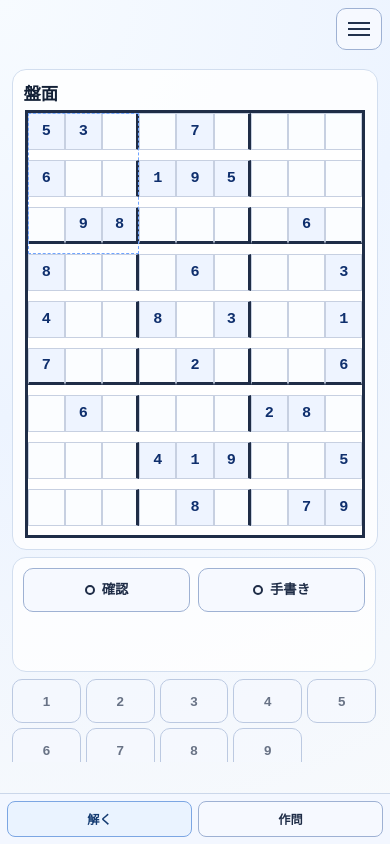
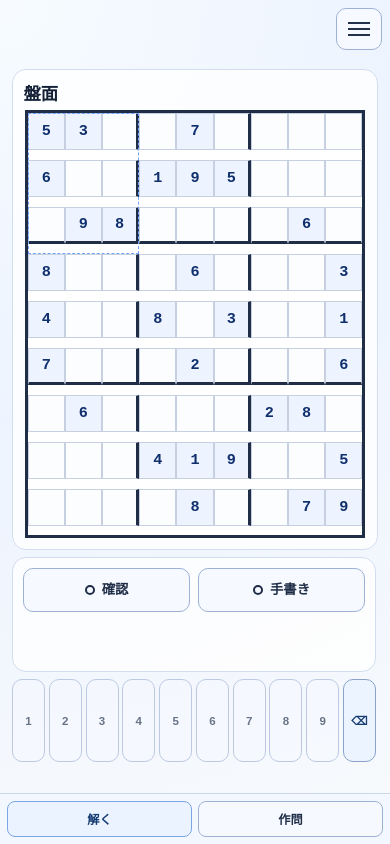
Before and after one commit to shgnaka/sudoku-display, a React (Vite) app: page /#/solve in a window 390 px wide. Built offline with nearby package versions, Linux system fonts and the light colour scheme.

Commit message:
feat: improve sheet number input UX and accessibility

```diff
--- a/src/App.css
+++ b/src/App.css
@@ -197,6 +197,18 @@ body.review-scroll-lock {
   margin: 0;
   color: var(--text-muted);
   font-size: 0.9rem;
+}
+
+.visually-hidden {
+  position: absolute;
+  width: 1px;
+  height: 1px;
+  padding: 0;
+  margin: -1px;
+  overflow: hidden;
+  clip: rect(0, 0, 0, 0);
+  white-space: nowrap;
+  border: 0;
 }
 
 .review-mode-message {
@@ -455,6 +467,10 @@ button.sudoku-cell:disabled {
   cursor: default;
 }
 
+button.sudoku-cell[aria-disabled="true"] {
+  cursor: default;
+}
+
 .sudoku-cell[data-col="2"],
 .sudoku-cell[data-col="5"] {
   border-right: 3px solid #1f2d47;
@@ -493,25 +509,29 @@ button.sudoku-cell:disabled {
 }
 
 .solve-number-pad {
-  display: grid;
-  grid-template-columns: 1fr auto;
-  gap: 0.45rem;
+  display: flex;
   align-items: stretch;
 }
 
 .solve-number-pad-grid {
   display: grid;
-  grid-template-columns: repeat(9, minmax(0, 1fr));
+  grid-template-columns: repeat(10, minmax(0, 1fr));
   gap: 0.32rem;
+  width: 100%;
 }
 
 .solve-number-pad button {
-  min-height: 44px;
+  min-height: clamp(36px, 8vw, 44px);
+  min-width: 0;
   padding: 0.2rem;
+  font-size: clamp(0.72rem, 2.8vw, 0.98rem);
 }
 
-.solve-number-pad .clear {
-  min-width: 4.3rem;
+.solve-number-pad .backspace {
+  border-color: #8aa2c9;
+  background: #ecf4ff;
+  color: #173e72;
+  font-weight: 700;
 }
 
 .ink-overlay {
@@ -735,11 +755,8 @@ button.sudoku-cell:disabled {
     width: 100%;
   }
 
-  .solve-number-pad {
-    grid-template-columns: 1fr;
-  }
-
   .solve-number-pad-grid {
-    grid-template-columns: repeat(5, minmax(0, 1fr));
+    grid-template-columns: repeat(10, minmax(0, 1fr));
+    gap: 0.24rem;
   }
 }
--- a/src/components/SolveNumberPad.tsx
+++ b/src/components/SolveNumberPad.tsx
@@ -1,19 +1,19 @@
 interface SolveNumberPadProps {
-  disabled: boolean;
+  numberDisabled: boolean;
   onNumber: (value: number) => void;
-  onClear: () => void;
+  onBackspace: () => void;
 }
 
 const NUMBER_KEYS = [1, 2, 3, 4, 5, 6, 7, 8, 9] as const;
 
-export function SolveNumberPad({ disabled, onNumber, onClear }: SolveNumberPadProps): JSX.Element {
+export function SolveNumberPad({ numberDisabled, onNumber, onBackspace }: SolveNumberPadProps): JSX.Element {
   return (
     <section aria-label="数字入力" className="solve-number-pad" role="region">
       <div className="solve-number-pad-grid">
         {NUMBER_KEYS.map((value) => (
           <button
             aria-label={`数字 ${value}`}
-            disabled={disabled}
+            disabled={numberDisabled}
             key={value}
             onClick={() => onNumber(value)}
             type="button"
@@ -21,10 +21,15 @@ export function SolveNumberPad({ disabled, onNumber, onClear }: SolveNumberPadPr
             {value}
           </button>
         ))}
+        <button
+          aria-label="数字を消去"
+          className="backspace"
+          onClick={onBackspace}
+          type="button"
+        >
+          ⌫
+        </button>
       </div>
-      <button aria-label="数字消去" className="clear" disabled={disabled} onClick={onClear} type="button">
-        消去
-      </button>
     </section>
   );
 }
--- a/src/components/SudokuCell.tsx
+++ b/src/components/SudokuCell.tsx
@@ -13,7 +13,7 @@ interface SudokuCellProps {
   onChange: (row: number, col: number, value: number | null) => void;
   onBlurCell?: () => void;
   onFocusCell?: () => void;
-  onSelect?: (row: number, col: number) => void;
+  onSelect?: (row: number, col: number, isEditable: boolean) => void;
 }
 
 export function SudokuCell({
@@ -32,6 +32,7 @@ export function SudokuCell({
     .filter(Boolean)
     .join(" ");
   const isReadOnly = cell.origin === "given" || disabled;
+  const isEditable = cell.origin !== "given" && !disabled;
 
   const handleChange = (rawValue: string): void => {
     if (isReadOnly) {
@@ -67,21 +68,21 @@ export function SudokuCell({
   };
 
   const handleSelect = (): void => {
-    if (isReadOnly) {
+    if (disabled) {
       return;
     }
 
-    onSelect?.(row, col);
+    onSelect?.(row, col, isEditable);
   };
 
   if (inputMode === "sheet") {
     return (
       <button
         aria-label={`r${row + 1}c${col + 1}`}
+        aria-disabled={isReadOnly}
         className={className}
         data-col={col}
         data-row={row}
-        disabled={isReadOnly}
         onClick={handleSelect}
         tabIndex={disabled ? -1 : undefined}
         type="button"
--- a/src/components/SudokuGrid.tsx
+++ b/src/components/SudokuGrid.tsx
@@ -16,7 +16,7 @@ interface SudokuGridProps {
   onCellChange: (row: number, col: number, value: number | null) => void;
   onCellBlur?: () => void;
   onCellFocus?: () => void;
-  onCellSelect?: (row: number, col: number) => void;
+  onCellSelect?: (row: number, col: number, isEditable: boolean) => void;
 }
 
 export function SudokuGrid({
--- a/src/pages/SolvePage.tsx
+++ b/src/pages/SolvePage.tsx
@@ -1,4 +1,4 @@
-import { useEffect, useRef, useState } from "react";
+import { useCallback, useEffect, useRef, useState } from "react";
 import type { CSSProperties } from "react";
 import { InkActionFloatBar } from "../components/InkActionFloatBar";
 import { InkOverlay } from "../components/InkOverlay";
@@ -41,6 +41,8 @@ export function SolvePage(): JSX.Element {
   const isMobileViewport = useIsMobileViewport();
   const isSheetInputViewport = useSolveInputSheetViewport();
   const [selectedCell, setSelectedCell] = useState<SelectedCell | null>(null);
+  const [sheetA11yMessage, setSheetA11yMessage] = useState("");
+  const solvePageRef = useRef<HTMLDivElement | null>(null);
   const boardSlotRef = useRef<HTMLDivElement | null>(null);
   const boardFitSize = useBoardFitSize(boardSlotRef, { enabled: !isMobileViewport });
   const inputMode = isSheetInputViewport ? "sheet" : "keyboard";
@@ -51,13 +53,36 @@ export function SolvePage(): JSX.Element {
   });
   useReviewScrollLock(isReviewMode);
 
+  const announceSheetMessage = useCallback((message: string): void => {
+    setSheetA11yMessage((previous) => {
+      if (previous === message) {
+        return previous;
+      }
+
+      return message;
+    });
+  }, []);
+
+  const describeCurrentCell = (row: number, col: number): string => {
+    const cell = board[row]?.[col];
+    if (!cell || cell.value === null) {
+      return `${row + 1}行${col + 1}列を選択。現在は空です。`;
+    }
+
+    return `${row + 1}行${col + 1}列を選択。現在の値は ${cell.value} です。`;
+  };
+
   useEffect(() => {
-    if (!isSheetInputViewport || !isInkMode) {
+    if (inputMode !== "sheet") {
+      setSelectedCell(null);
       return;
     }
 
-    setSelectedCell(null);
-  }, [isInkMode, isSheetInputViewport]);
+    if (isInkMode || isReviewMode) {
+      setSelectedCell(null);
+      announceSheetMessage("セル選択を解除しました。");
+    }
+  }, [announceSheetMessage, inputMode, isInkMode, isReviewMode]);
 
   useEffect(() => {
     if (inputMode !== "sheet") {
@@ -73,18 +98,61 @@ export function SolvePage(): JSX.Element {
     }
 
     handleCellChange(selectedCell.row, selectedCell.col, value);
+    announceSheetMessage(`${selectedCell.row + 1}行${selectedCell.col + 1}列を ${value} にしました。`);
   };
 
-  const handleNumberPadClear = (): void => {
+  const handleNumberPadBackspace = (): void => {
     if (!selectedCell || isReviewMode) {
       return;
     }
 
     handleCellChange(selectedCell.row, selectedCell.col, null);
+    announceSheetMessage(`${selectedCell.row + 1}行${selectedCell.col + 1}列を空にしました。`);
   };
 
+  useEffect(() => {
+    if (inputMode !== "sheet" || selectedCell === null) {
+      return;
+    }
+
+    const root = solvePageRef.current;
+    if (!root) {
+      return;
+    }
+
+    const onPointerDown = (event: Event): void => {
+      const target = event.target as Element | null;
+      if (!target) {
+        return;
+      }
+
+      if (target.closest(".sudoku-cell") || target.closest(".solve-number-pad")) {
+        return;
+      }
+
+      setSelectedCell(null);
+      announceSheetMessage("セル選択を解除しました。");
+    };
+
+    root.addEventListener("pointerdown", onPointerDown, true);
+    root.addEventListener("mousedown", onPointerDown, true);
+    root.addEventListener("touchstart", onPointerDown, true);
+    root.addEventListener("click", onPointerDown, true);
+    return () => {
+      root.removeEventListener("pointerdown", onPointerDown, true);
+      root.removeEventListener("mousedown", onPointerDown, true);
+      root.removeEventListener("touchstart", onPointerDown, true);
+      root.removeEventListener("click", onPointerDown, true);
+    };
+  }, [announceSheetMessage, inputMode, selectedCell]);
+
   return (
-    <div className="solve-page" style={{ "--keyboard-inset": `${keyboardInset}px` } as CSSProperties}>
+    <div className="solve-page" ref={solvePageRef} style={{ "--keyboard-inset": `${keyboardInset}px` } as CSSProperties}>
+      {inputMode === "sheet" && (
+        <p aria-atomic="true" aria-live="polite" className="visually-hidden">
+          {sheetA11yMessage}
+        </p>
+      )}
       {errorMessage && (
         <p aria-live="polite" className="error-message" role="alert">
           {errorMessage}
@@ -109,8 +177,22 @@ export function SolvePage(): JSX.Element {
               onCellFocus={inputMode === "keyboard" ? () => setIsGridEditing(true) : undefined}
               onCellSelect={
                 inputMode === "sheet"
-                  ? (row, col) => {
-                      setSelectedCell({ row, col });
+                  ? (row, col, isEditable) => {
+                      if (!isEditable) {
+                        setSelectedCell(null);
+                        announceSheetMessage("セル選択を解除しました。");
+                        return;
+                      }
+
+                      setSelectedCell((current) => {
+                        if (current?.row === row && current.col === col) {
+                          announceSheetMessage("セル選択を解除しました。");
+                          return null;
+                        }
+
+                        announceSheetMessage(describeCurrentCell(row, col));
+                        return { row, col };
+                      });
                     }
                   : undefined
               }
@@ -163,8 +245,8 @@ export function SolvePage(): JSX.Element {
         <section className="solve-input-sheet-slot">
           {!isInkMode ? (
             <SolveNumberPad
-              disabled={isReviewMode || selectedCell === null}
-              onClear={handleNumberPadClear}
+              numberDisabled={isReviewMode || selectedCell === null}
+              onBackspace={handleNumberPadBackspace}
               onNumber={handleNumberPadInput}
             />
           ) : (
```
